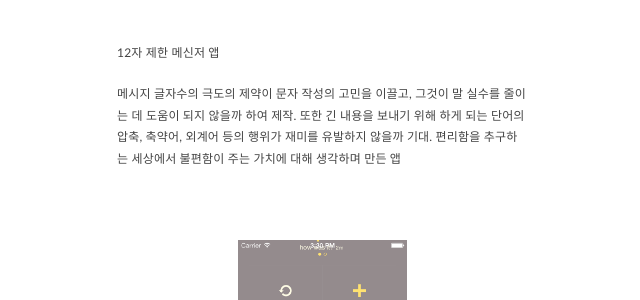
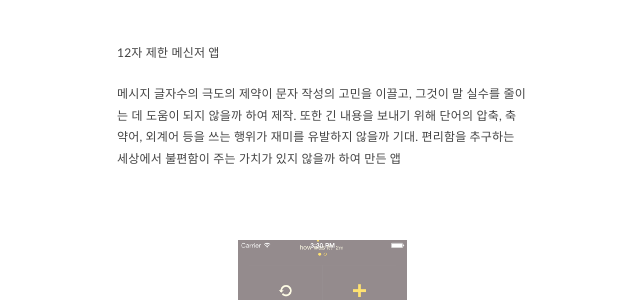
Before and after one commit to joonilkim/joonilkim.github.io, a Jekyll site: the page built from _posts/2014-08-01-oizi.md, in a window 1280 px wide and 900 px high. Shown: the part 275-575 px from the top of the window, without its empty margins (318-958 px from the left). Built offline with Jekyll 4.4.1, drawn with Linux system fonts in a browser that asks for light colours.

Commit message:
프로젝트 설명 수정

```diff
--- a/_posts/2014-08-01-oizi.md
+++ b/_posts/2014-08-01-oizi.md
@@ -10,4 +10,4 @@ covers:
 platform: iOS, Android
 stack: Coffeescript, Cordova, Backbone.js, Node.js, Express.js, DynamoDB, Redis, Opsworks, EC2
 ---
-메시지 글자수의 극도의 제약이 문자 작성의 고민을 이끌고, 그것이 말 실수를 줄이는 데 도움이 되지 않을까 하여 제작. 또한 긴 내용을 보내기 위해 하게 되는 단어의 압축, 축약어, 외계어 등의 행위가 재미를 유발하지 않을까 기대. 편리함을 추구하는 세상에서 불편함이 주는 가치에 대해 생각하며 만든 앱
+메시지 글자수의 극도의 제약이 문자 작성의 고민을 이끌고, 그것이 말 실수를 줄이는 데 도움이 되지 않을까 하여 제작. 또한 긴 내용을 보내기 위해 단어의 압축, 축약어, 외계어 등을 쓰는 행위가 재미를 유발하지 않을까 기대. 편리함을 추구하는 세상에서 불편함이 주는 가치가 있지 않을까 하여 만든 앱
```
Also changed, not shown: _posts/2016-04-01-nanoplan.md (+1 -1 lines).
